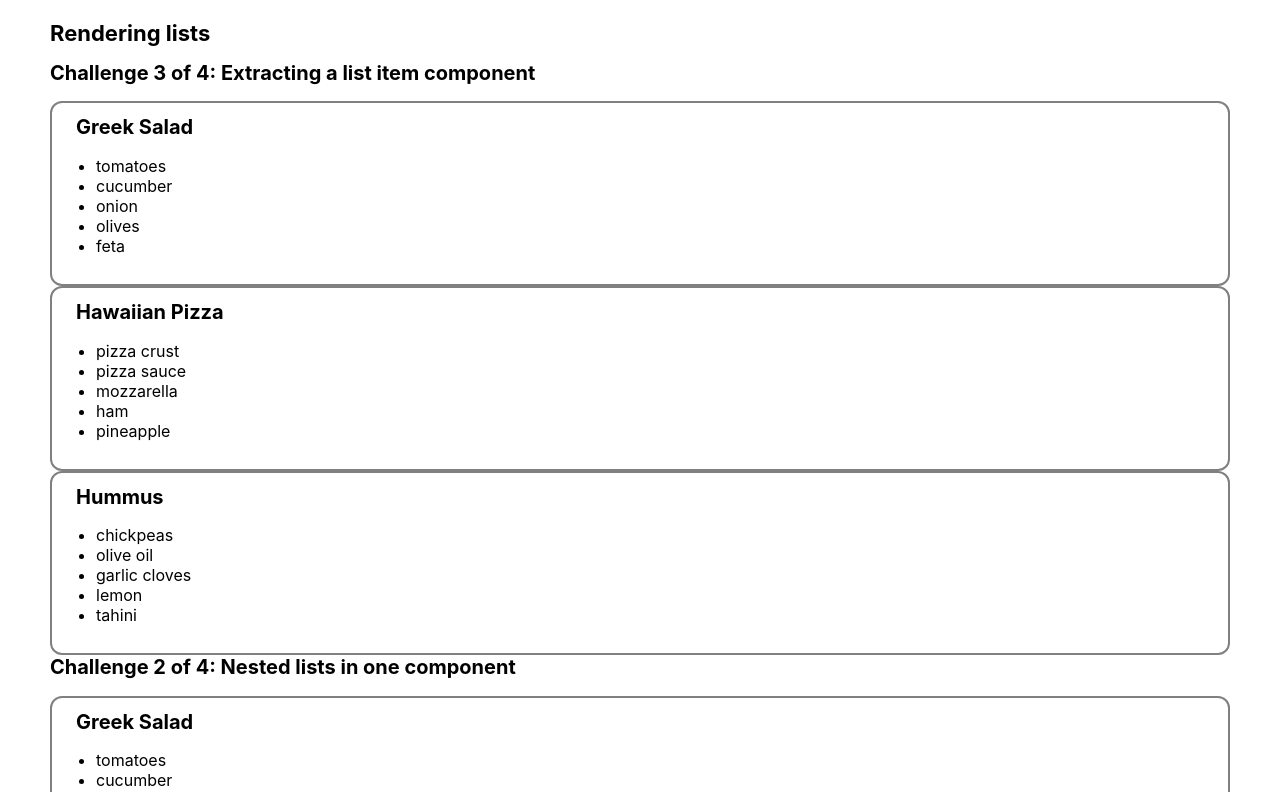
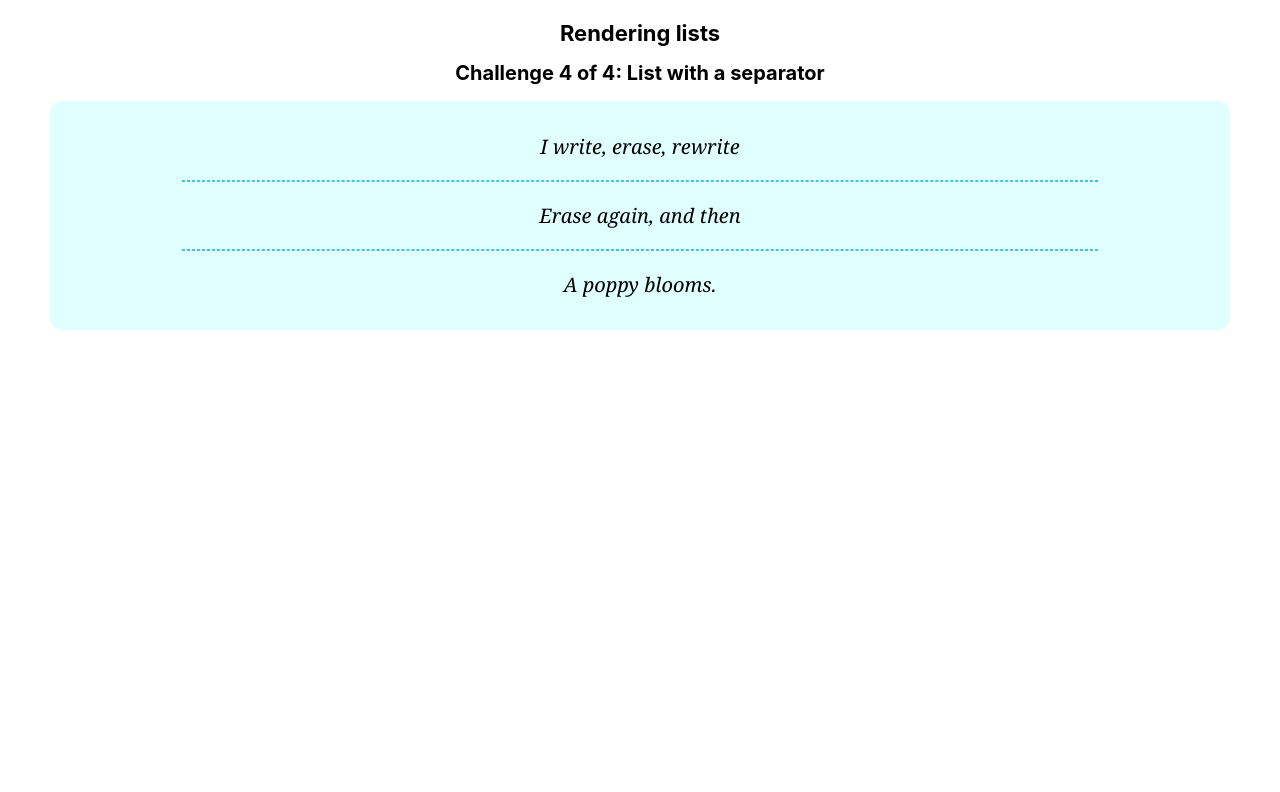
Before and after one commit to VladimirovMario/Sandbox, a React (Create React App) app in the folder 01. React documentation/02. Learn React/01. Describing the UI/: page / in a window 1280 px wide. Shown: the top 792 px of the page. Built offline with nearby package versions, Linux system fonts and the light colour scheme.

Commit message:
List with a separator

```diff
--- /dev/null
+++ b/01. React documentation/02. Learn React/01. Describing the UI/src/components/RenderingLists/ListWithASeparator/ListWithASeparator.js
@@ -0,0 +1,32 @@
+import { Fragment } from "react";
+import styles from './ListWithASeparator.module.css'
+
+export default function ListWithASeparator() {
+  return (
+    <>
+      <h2>Challenge 4 of 4: List with a separator</h2>
+      <Poem />
+    </>
+  );
+}
+
+const poem = {
+  lines: [
+    "I write, erase, rewrite",
+    "Erase again, and then",
+    "A poppy blooms.",
+  ],
+};
+
+function Poem() {
+  return (
+    <article className={styles.poem}>
+      {poem.lines.map((line, index) => (
+        <Fragment key={index}>
+          <p>{line}</p>
+          {index < poem.lines.length - 1 && <hr />}
+        </Fragment>
+      ))}
+    </article>
+  );
+}
--- /dev/null
+++ b/01. React documentation/02. Learn React/01. Describing the UI/src/components/RenderingLists/ListWithASeparator/ListWithASeparator.module.css
@@ -0,0 +1,19 @@
+body {
+  text-align: center;
+}
+
+.poem {
+  background-color: lightcyan;
+  padding: 12px;
+  border-radius: 12px;
+}
+
+p {
+  font-family: Georgia, serif;
+  font-size: 20px;
+  font-style: italic;
+}
+hr {
+  margin: 0 120px 0 120px;
+  border: 1px dashed #45c3d8;
+}
--- a/01. React documentation/02. Learn React/01. Describing the UI/src/components/RenderingLists/RenderingLists.js
+++ b/01. React documentation/02. Learn React/01. Describing the UI/src/components/RenderingLists/RenderingLists.js
@@ -1,5 +1,6 @@
-import ExtractingItemComponent from "./NestedListsInOneComponent/ExtractingItemComponent";
-import NestedListsInOneComponent from "./NestedListsInOneComponent/NestedListsInOneComponent";
+import ListWithASeparator from "./ListWithASeparator/ListWithASeparator";
+// import ExtractingItemComponent from "./NestedListsInOneComponent/ExtractingItemComponent";
+// import NestedListsInOneComponent from "./NestedListsInOneComponent/NestedListsInOneComponent";
 // import SplittingAListInTwo from "./SplittingAListInTwo/SplittingAListInTwo";
 // import RenderingDataFromArrays from "./RenderingDataFromArrays/RenderingDataFromArrays";
 
@@ -7,8 +8,9 @@ export default function RenderingLists() {
   return (
     <>
       <h1>Rendering lists</h1>
-      <ExtractingItemComponent />
-      <NestedListsInOneComponent />
+      <ListWithASeparator />
+      {/* <ExtractingItemComponent /> */}
+      {/* <NestedListsInOneComponent /> */}
       {/* <SplittingAListInTwo /> */}
       {/* <RenderingDataFromArrays /> */}
     </>
```
